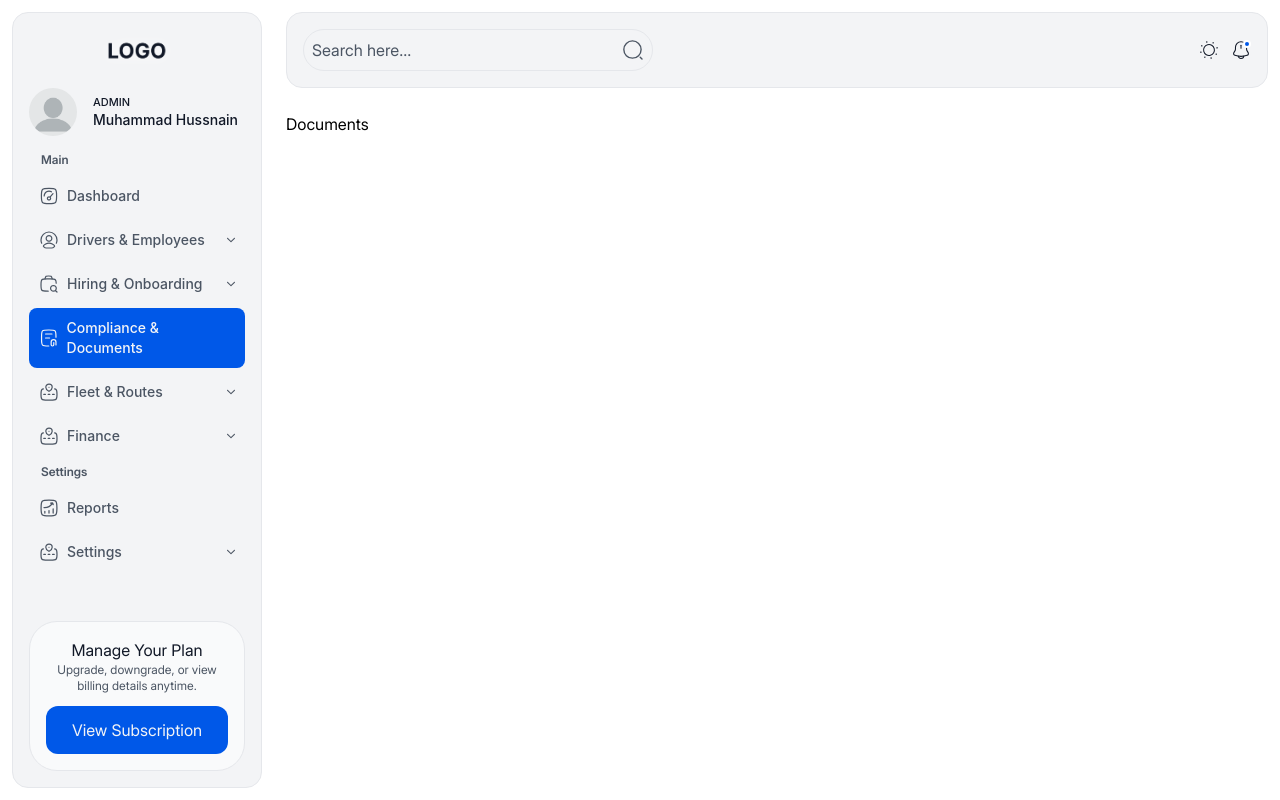
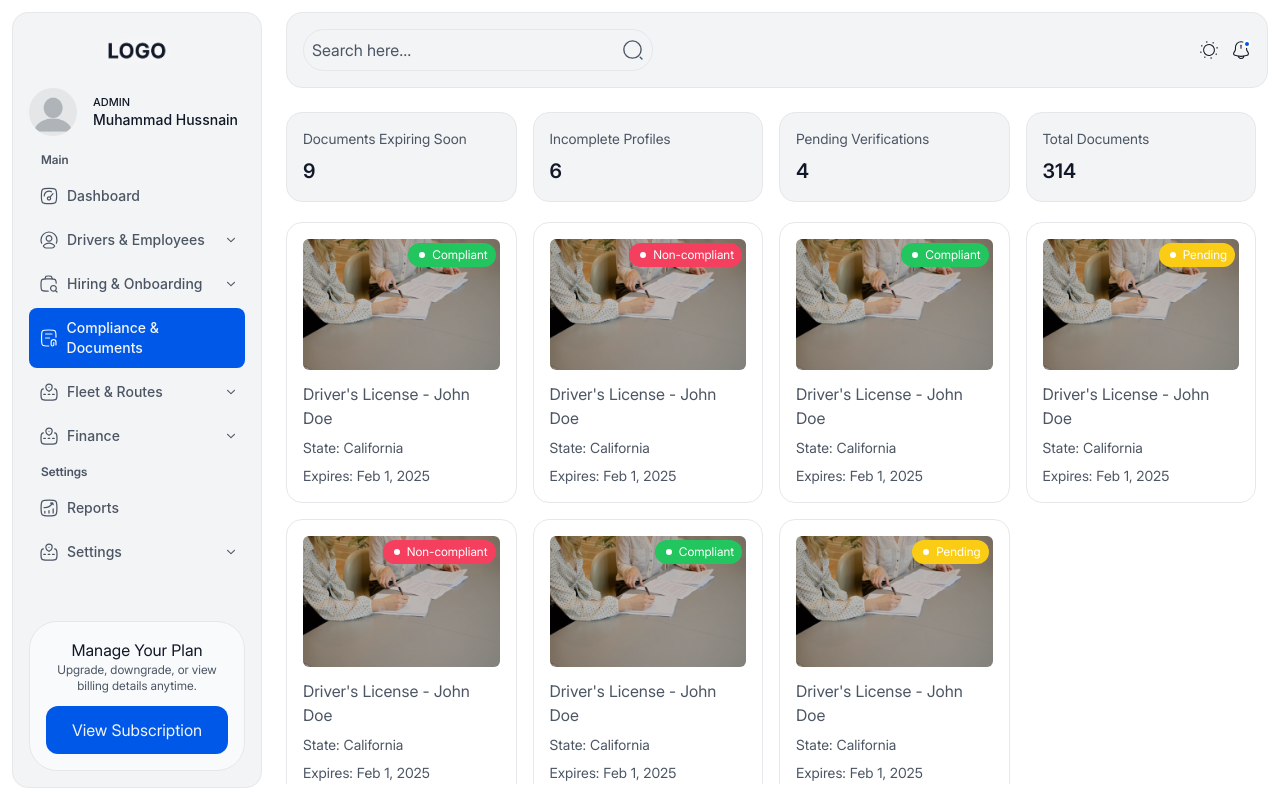
Before and after one commit to Fabulous-Technology-Solutions/FleetReact, a React (Vite) app: page /Documents in a window 1280 px wide. Built offline with nearby package versions, Linux system fonts and the light colour scheme; a web font is replaced by a local one.

Commit message:
Implement code changes to enhance functionality and improve performance

```diff
--- a/src/pages/admin/Documents.jsx
+++ b/src/pages/admin/Documents.jsx
@@ -1,9 +1,115 @@
 import React from 'react'
+import CompliantOne from '../../assets/images/comliant1.png'
+import { GoDotFill } from 'react-icons/go';
 
 export default function Documents() {
+  const cards = [
+    { title: "Documents Expiring Soon", value: "9", },
+    { title: "Incomplete Profiles", value: "6", },
+    { title: "Pending Verifications", value: "4", },
+    { title: "Total Documents", value: "314" },
+  ];
+
+  const compliant = [
+    {
+      comImg: CompliantOne,
+      compliantCard: "Compliant",
+      title: "Driver's License - John Doe",
+      state: "California",
+      expire: "Feb 1, 2025"
+    },
+    {
+      comImg: CompliantOne,
+      compliantCard: "Non-compliant",
+      title: "Driver's License - John Doe",
+      state: "California",
+      expire: "Feb 1, 2025"
+    },
+    {
+      comImg: CompliantOne,
+      compliantCard: "Compliant",
+      title: "Driver's License - John Doe",
+      state: "California",
+      expire: "Feb 1, 2025"
+    },
+    {
+      comImg: CompliantOne,
+      compliantCard: "Pending",
+      title: "Driver's License - John Doe",
+      state: "California",
+      expire: "Feb 1, 2025"
+    },
+    {
+      comImg: CompliantOne,
+      compliantCard: "Non-compliant",
+      title: "Driver's License - John Doe",
+      state: "California",
+      expire: "Feb 1, 2025"
+    },
+    {
+      comImg: CompliantOne,
+      compliantCard: "Compliant",
+      title: "Driver's License - John Doe",
+      state: "California",
+      expire: "Feb 1, 2025"
+    },
+    {
+      comImg: CompliantOne,
+      compliantCard: "Pending",
+      title: "Driver's License - John Doe",
+      state: "California",
+      expire: "Feb 1, 2025"
+    },
+  ]
+
+  const getColor = (status) => {
+    switch (status) {
+      case "Compliant":
+        return "bg-[#22C55E]";
+      case "Non-compliant":
+        return "bg-[#F43F5E]";
+      case "Pending":
+        return "bg-[#FACC15]";
+      default:
+        return "";
+    }
+  };
   return (
     <div>
-      Documents
+      <div className="grid grid-cols-1 md:grid-cols-2 lg:grid-cols-4 gap-4">
+        {cards.map((card, index) => (
+          <div key={index} className="border border-main p-4 rounded-[16px] bg-sidebar flex flex-col justify-between h-full">
+            <p className="c-secondary text-sm">{card.title}</p>
+            <p className="text-xl font-semibold c-primary mt-2">{card.value}</p>
+          </div>
+        ))}
+      </div>
+      <div className="grid grid-cols-1 md:grid-cols-2 lg:grid-cols-4 gap-4 mt-5">
+        {compliant.map((doc, index) => (
+          <div
+            key={index}
+            className='border border-main p-4 rounded-[16px] flex flex-col justify-between h-full'
+          >
+            <div className='relative'>
+              <img src={doc.comImg} alt="" className='rounded-md brightness-75'/>
+              <div className={`absolute top-1 right-1 py-1 px-2 rounded-full text-xs ${getColor(doc.compliantCard)}`}>
+                  <p className='text-white flex gap-1 items-center'><GoDotFill />{doc.compliantCard}</p>
+              </div>
+            </div>
+            <div className='mt-3'>
+              <p className="c-secondary text-base">{doc.title}</p>
+              <div className='flex items-center gap-1'>
+                <p className="text-sm c-secondary mt-2">State:</p>
+                <p className="text-sm c-secondary mt-2">{doc.state}</p>
+              </div>
+              <div className='flex items-center gap-1'>
+                <p className="text-sm c-secondary mt-2">Expires:</p>
+                <p className="text-sm c-secondary mt-2">{doc.expire}</p>
+              </div>
+            </div>
+          </div>
+        ))}
+      </div>
     </div>
   )
 }
--- a/src/pages/admin/PayrollOverview.jsx
+++ b/src/pages/admin/PayrollOverview.jsx
@@ -1,9 +1,22 @@
 import React from 'react'
 
 export default function PayrollOverview() {
+  const cards = [
+    { title: "Total Payroll", value: "$124,000", },
+    { title: "Pending Payments", value: "$18,450", },
+    { title: "Employees Paid", value: "124 / 140", },
+    { title: "Next Payroll Date", value: "June 5, 2025" },
+  ];
   return (
     <div>
-      PayrollOverview
+      <div className="grid grid-cols-1 md:grid-cols-2 lg:grid-cols-4 gap-4">
+        {cards.map((card, index) => (
+          <div key={index} className="border border-main p-4 rounded-[16px] bg-sidebar flex flex-col justify-between h-full">
+            <p className="c-secondary text-sm">{card.title}</p>
+            <p className="text-xl font-semibold c-primary mt-2">{card.value}</p>
+          </div>
+        ))}
+      </div>
     </div>
   )
 }
```
Also changed, not shown: src/assets/images/comliant1.png (added).
